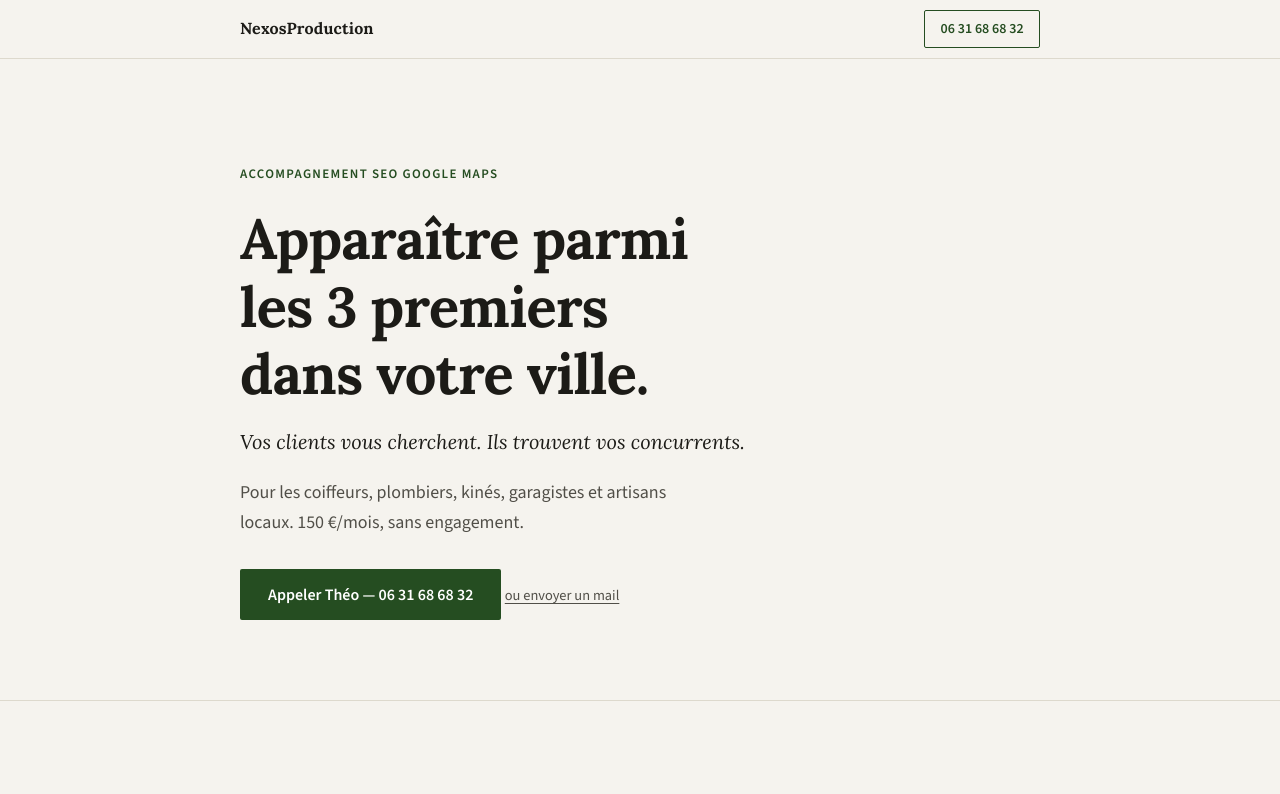
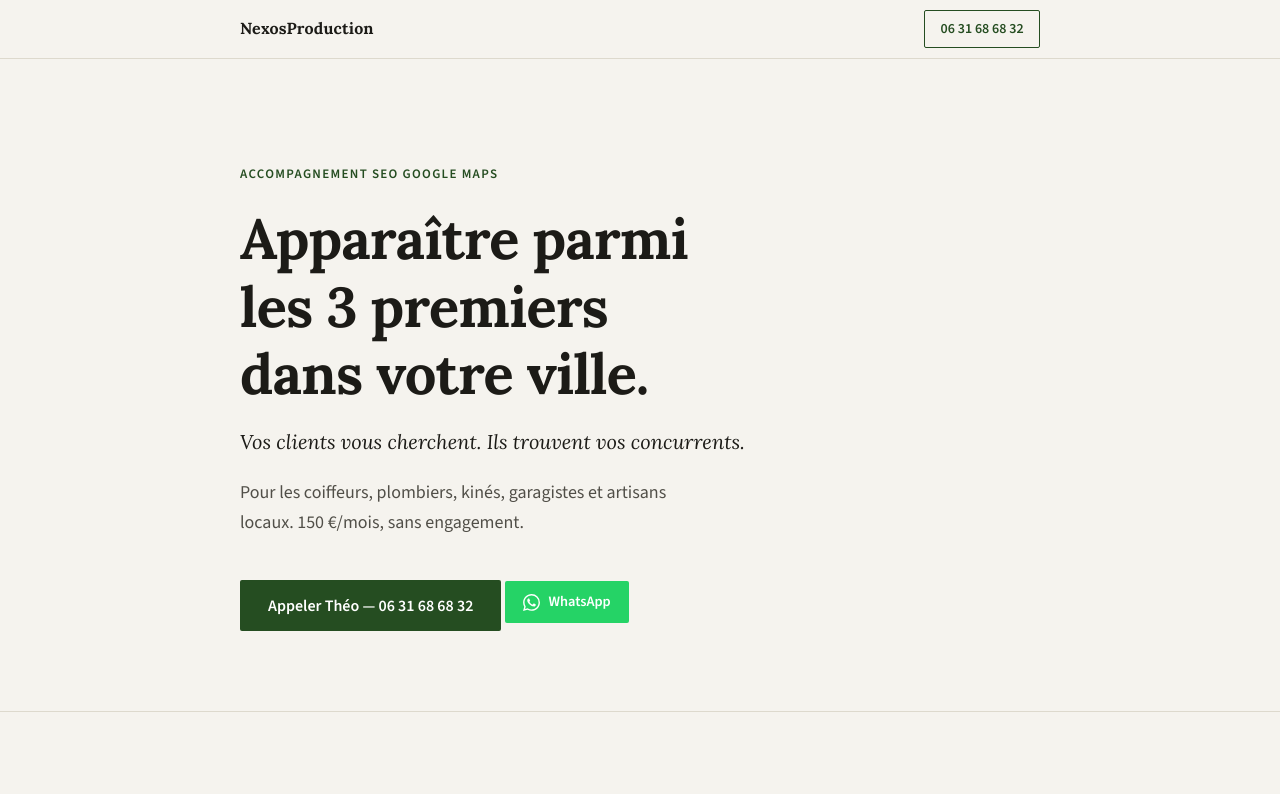
Before and after one commit to NEXOS8/nexosproduction.fr, a plain HTML site: page index.html in a window 1280 px wide. Shown: the top 794 px of the page. Drawn offline with nearby package versions, Linux system fonts and the light colour scheme.

Commit message:
Ajout WhatsApp : bouton héro + section contact
Co-Authored-By: Claude Sonnet 4.6 <noreply@anthropic.com>

```diff
--- a/index.html
+++ b/index.html
@@ -725,6 +725,25 @@
       color: rgba(255, 255, 255, 0.85);
     }
 
+    .btn-whatsapp {
+      display: inline-flex;
+      align-items: center;
+      gap: 0.5rem;
+      font-family: var(--ff-body);
+      font-size: 0.9rem;
+      font-weight: 600;
+      color: #fff;
+      background: #25D366;
+      padding: 0.6em 1.3em;
+      border-radius: 2px;
+      margin-top: 0.75rem;
+      transition: background 0.18s;
+    }
+
+    .btn-whatsapp:hover {
+      background: #1dab55;
+    }
+
     /* ==============================
        SECTION À PROPOS
     ============================== */
@@ -820,7 +839,10 @@
         <p class="hero-hook">Vos clients vous cherchent. Ils trouvent vos concurrents.</p>
         <p class="hero-lead">Pour les coiffeurs, plombiers, kinés, garagistes et artisans locaux. 150&nbsp;€/mois, sans engagement.</p>
         <a href="tel:+33631686832" class="btn-primary">Appeler Théo — 06 31 68 68 32</a>
-        <a href="mailto:contact@nexosproduction.fr" style="display:inline-block;margin-top:0.75rem;font-size:0.9rem;color:var(--text-2);text-decoration:underline;text-underline-offset:3px;">ou envoyer un mail</a>
+        <a href="https://wa.me/33631686832?text=Bonjour%20Th%C3%A9o%2C%20je%20souhaite%20en%20savoir%20plus%20sur%20le%20r%C3%A9f%C3%A9rencement%20local%20Google%20Maps%20pour%20mon%20activit%C3%A9." class="btn-whatsapp" target="_blank" rel="noopener">
+          <svg width="17" height="17" viewBox="0 0 24 24" fill="currentColor" aria-hidden="true"><path d="M17.472 14.382c-.297-.149-1.758-.867-2.03-.967-.273-.099-.471-.148-.67.15-.197.297-.767.966-.94 1.164-.173.199-.347.223-.644.075-.297-.15-1.255-.463-2.39-1.475-.883-.788-1.48-1.761-1.653-2.059-.173-.297-.018-.458.13-.606.134-.133.298-.347.446-.52.149-.174.198-.298.298-.497.099-.198.05-.371-.025-.52-.075-.149-.669-1.612-.916-2.207-.242-.579-.487-.5-.669-.51-.173-.008-.371-.01-.57-.01-.198 0-.52.074-.792.372-.272.297-1.04 1.016-1.04 2.479 0 1.462 1.065 2.875 1.213 3.074.149.198 2.096 3.2 5.077 4.487.709.306 1.262.489 1.694.625.712.227 1.36.195 1.871.118.571-.085 1.758-.719 2.006-1.413.248-.694.248-1.289.173-1.413-.074-.124-.272-.198-.57-.347m-5.421 7.403h-.004a9.87 9.87 0 01-5.031-1.378l-.361-.214-3.741.982.998-3.648-.235-.374a9.86 9.86 0 01-1.51-5.26c.001-5.45 4.436-9.884 9.888-9.884 2.64 0 5.122 1.03 6.988 2.898a9.825 9.825 0 012.893 6.994c-.003 5.45-4.437 9.884-9.885 9.884m8.413-18.297A11.815 11.815 0 0012.05 0C5.495 0 .16 5.335.157 11.892c0 2.096.547 4.142 1.588 5.945L.057 24l6.305-1.654a11.882 11.882 0 005.683 1.448h.005c6.554 0 11.89-5.335 11.893-11.893a11.821 11.821 0 00-3.48-8.413z"/></svg>
+          WhatsApp
+        </a>
       </div>
     </section>
 
@@ -1025,8 +1047,11 @@
         <p class="section-heading">Une question&nbsp;? Écrivez-moi.</p>
         <p class="section-intro">Parlez-moi de votre activité. Si je peux vous aider, je vous explique comment et pourquoi. Sinon, je vous le dis.</p>
         <div class="contact-items">
+          <a href="tel:+33631686832" class="contact-item">+33 6 31 68 68 32</a>
+          <a href="https://wa.me/33631686832?text=Bonjour%20Th%C3%A9o%2C%20je%20souhaite%20en%20savoir%20plus%20sur%20le%20r%C3%A9f%C3%A9rencement%20local%20Google%20Maps%20pour%20mon%20activit%C3%A9." class="contact-item" target="_blank" rel="noopener">
+            <svg width="16" height="16" viewBox="0 0 24 24" fill="currentColor" aria-hidden="true" style="vertical-align:middle;margin-right:0.3em"><path d="M17.472 14.382c-.297-.149-1.758-.867-2.03-.967-.273-.099-.471-.148-.67.15-.197.297-.767.966-.94 1.164-.173.199-.347.223-.644.075-.297-.15-1.255-.463-2.39-1.475-.883-.788-1.48-1.761-1.653-2.059-.173-.297-.018-.458.13-.606.134-.133.298-.347.446-.52.149-.174.198-.298.298-.497.099-.198.05-.371-.025-.52-.075-.149-.669-1.612-.916-2.207-.242-.579-.487-.5-.669-.51-.173-.008-.371-.01-.57-.01-.198 0-.52.074-.792.372-.272.297-1.04 1.016-1.04 2.479 0 1.462 1.065 2.875 1.213 3.074.149.198 2.096 3.2 5.077 4.487.709.306 1.262.489 1.694.625.712.227 1.36.195 1.871.118.571-.085 1.758-.719 2.006-1.413.248-.694.248-1.289.173-1.413-.074-.124-.272-.198-.57-.347m-5.421 7.403h-.004a9.87 9.87 0 01-5.031-1.378l-.361-.214-3.741.982.998-3.648-.235-.374a9.86 9.86 0 01-1.51-5.26c.001-5.45 4.436-9.884 9.888-9.884 2.64 0 5.122 1.03 6.988 2.898a9.825 9.825 0 012.893 6.994c-.003 5.45-4.437 9.884-9.885 9.884m8.413-18.297A11.815 11.815 0 0012.05 0C5.495 0 .16 5.335.157 11.892c0 2.096.547 4.142 1.588 5.945L.057 24l6.305-1.654a11.882 11.882 0 005.683 1.448h.005c6.554 0 11.89-5.335 11.893-11.893a11.821 11.821 0 00-3.48-8.413z"/></svg>WhatsApp
+          </a>
           <a href="mailto:contact@nexosproduction.fr" class="contact-item">contact@nexosproduction.fr</a>
-          <a href="tel:+33631686832" class="contact-item">+33 6 31 68 68 32</a>
         </div>
       </div>
     </section>
```
